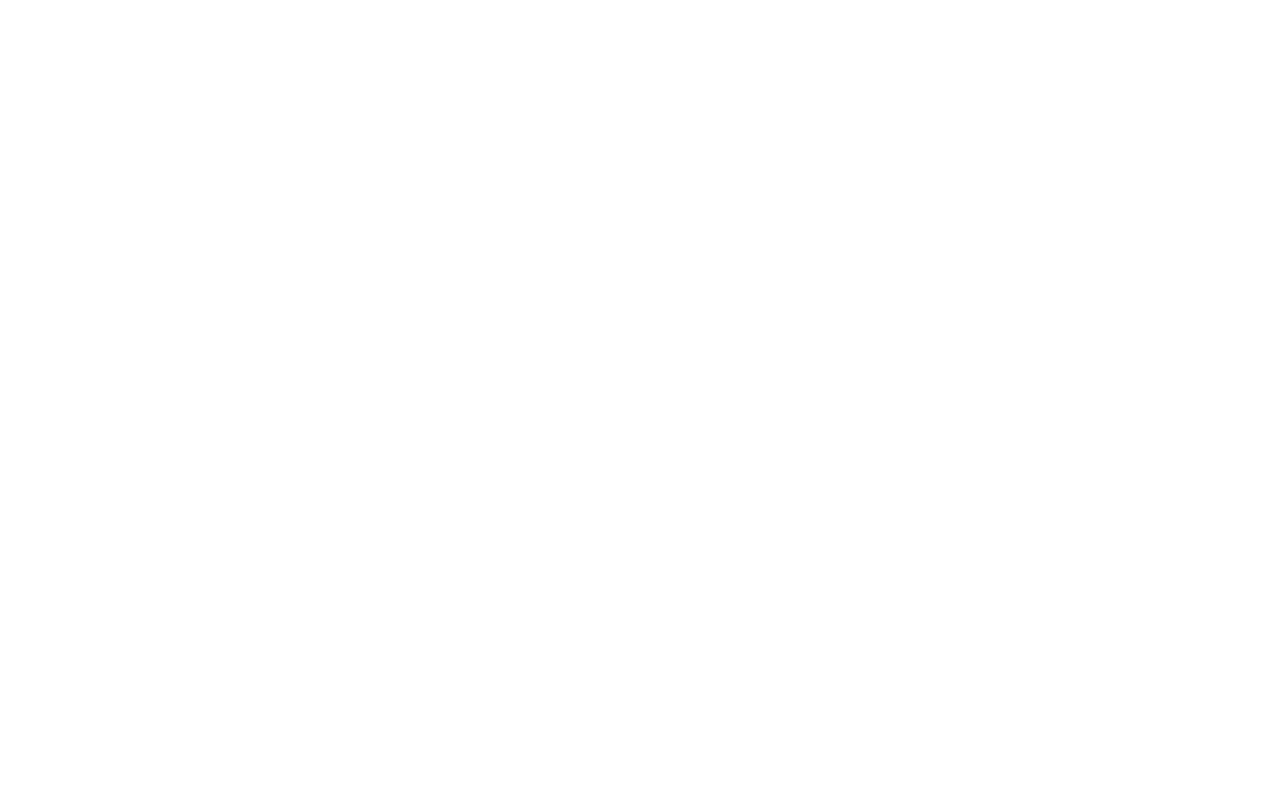
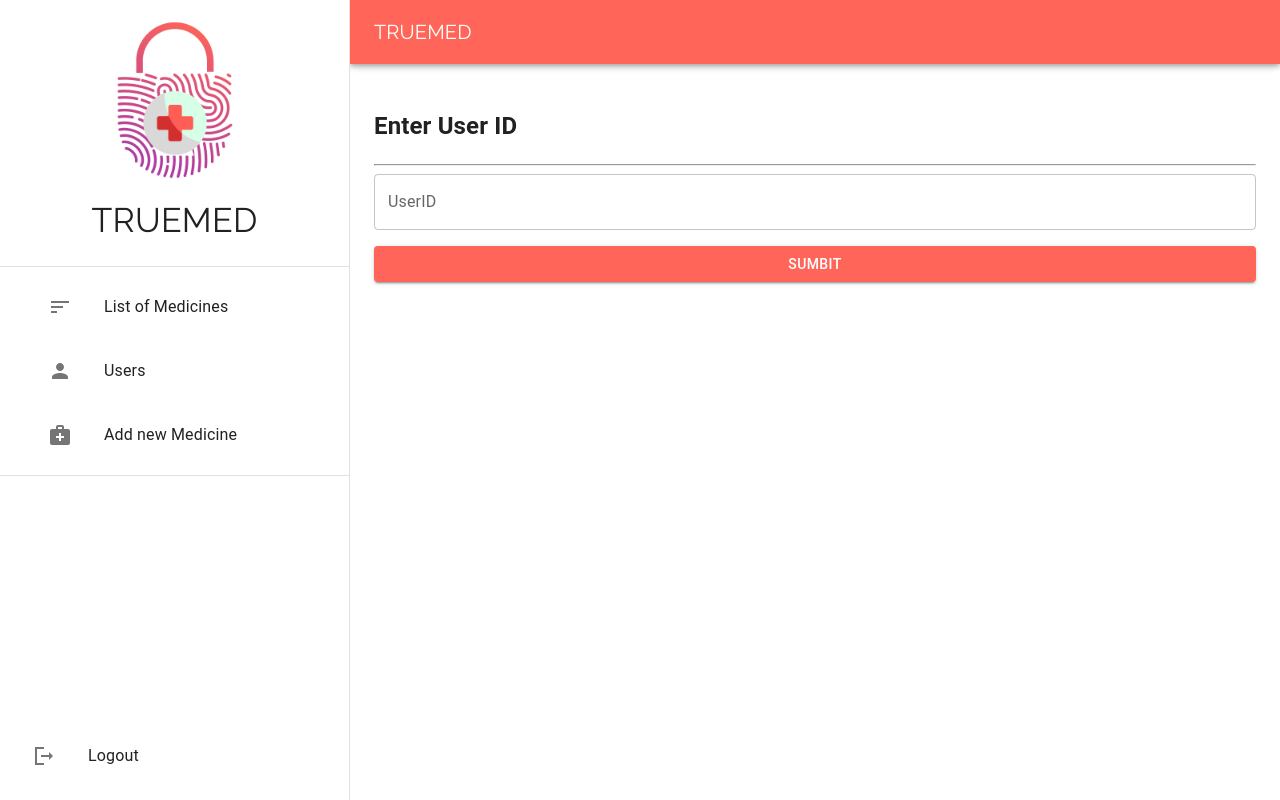
Before and after one commit to Final-Year-Project-NIT-KKR/truemed, a React (Create React App) app: page /admin/users in a window 1280 px wide. Before the commit this address had no page. Built offline with nearby package versions, Linux system fonts and the light colour scheme.

Commit message:
Added Users Form

```diff
--- a/src/App.js
+++ b/src/App.js
@@ -1,4 +1,3 @@
-import HomeAdmRegMed from './components/ResponsiveDrawer';
 import './App.css';
 import * as React from 'react';
 import { ThemeProvider, createTheme } from '@mui/material/styles';
@@ -6,6 +5,7 @@ import { BrowserRouter, Routes, Route } from "react-router-dom";
 import AddNewMed from './components/AddNewMed';
 import ResponsiveDrawer from './components/ResponsiveDrawer';
 import MedicineTable from './components/MedicineTable';
+import HomeAdmUsers from './components/HomeAdmUsers';
 const theme = createTheme({
   palette: {
     primary: {
@@ -22,6 +22,7 @@ function App() {
     <BrowserRouter>
       <Routes>
         <Route path="/admin" element={<ResponsiveDrawer componentToPass={<MedicineTable/>}  />} />
+        <Route path="/admin/users" element={<ResponsiveDrawer componentToPass={<HomeAdmUsers/>}  />} />
         <Route path="/admin/newMed" element={<ResponsiveDrawer componentToPass={<AddNewMed/>}  />} />
           {/* <Route index element={<Home />} />
           <Route path="blogs" element={<Blogs />} />
--- /dev/null
+++ b/src/components/HomeAdmUsers.js
@@ -0,0 +1,32 @@
+import React from 'react'
+import { Stack,Button } from '@mui/material'
+import {TextField} from '@mui/material'
+import Box from '@mui/material/Box'
+import { useState } from 'react'
+
+function HomeAdmUsers() {
+    const [ userID, setUserID ] = useState('')
+    const [userStatus , setUserStatus] = useState('')
+    const submitOnClick = ()=>{
+
+        setUserStatus('Your are Admin')
+    }
+    const handleIdChange = (event)=>{
+        setUserID(event.target.value)
+    }
+  return (
+    <div>
+        <Box >
+        <h2>Enter User ID</h2>
+        <hr/>
+        <Stack spacing={2}>
+        <TextField id="outlined-basic" value={userID} onChange={handleIdChange} label="UserID" variant="outlined"  />
+        <Button variant="contained" size="medium" sx={{ color: 'white' }} onClick={submitOnClick} >Sumbit</Button>
+        <h3>{userStatus}</h3>
+        </Stack>
+        </Box>
+    </div>
+  )
+}
+
+export default HomeAdmUsers
```
